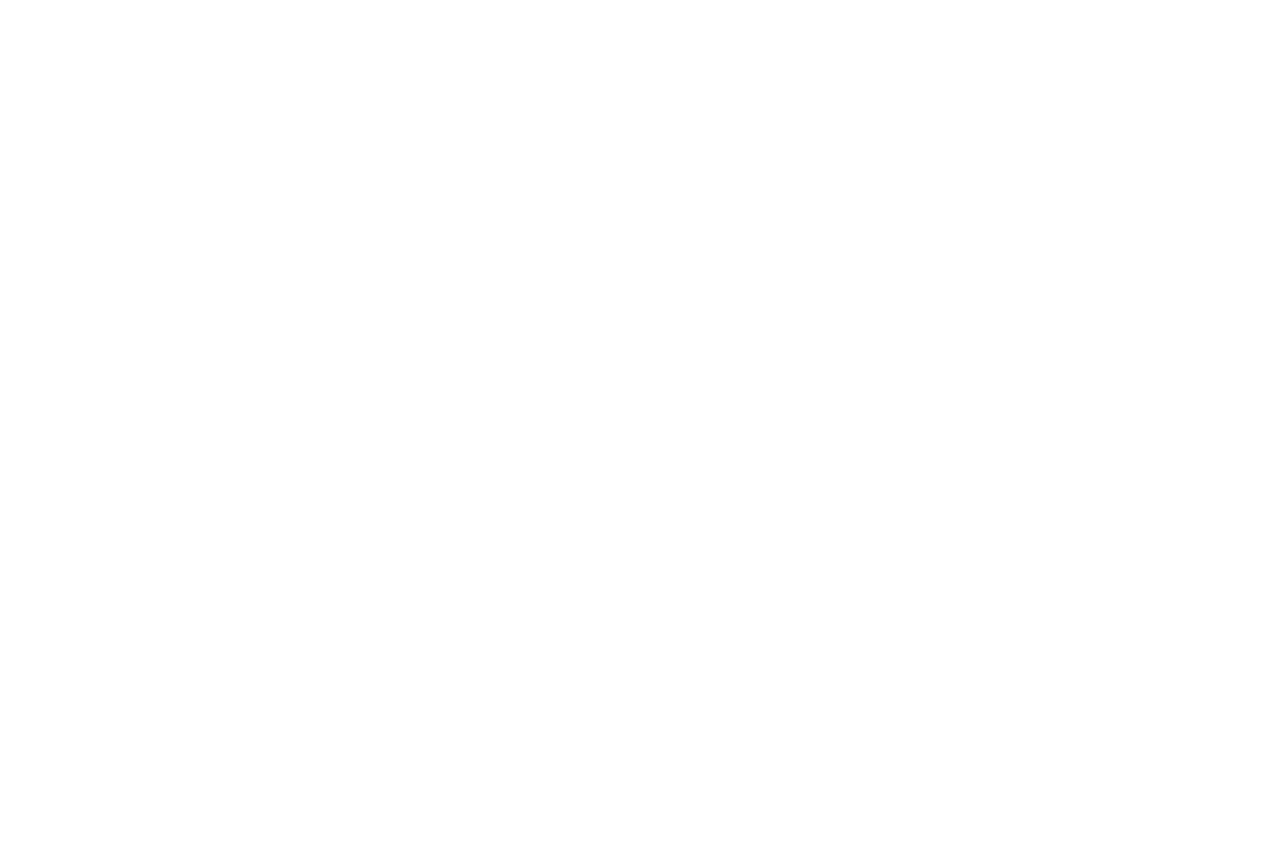
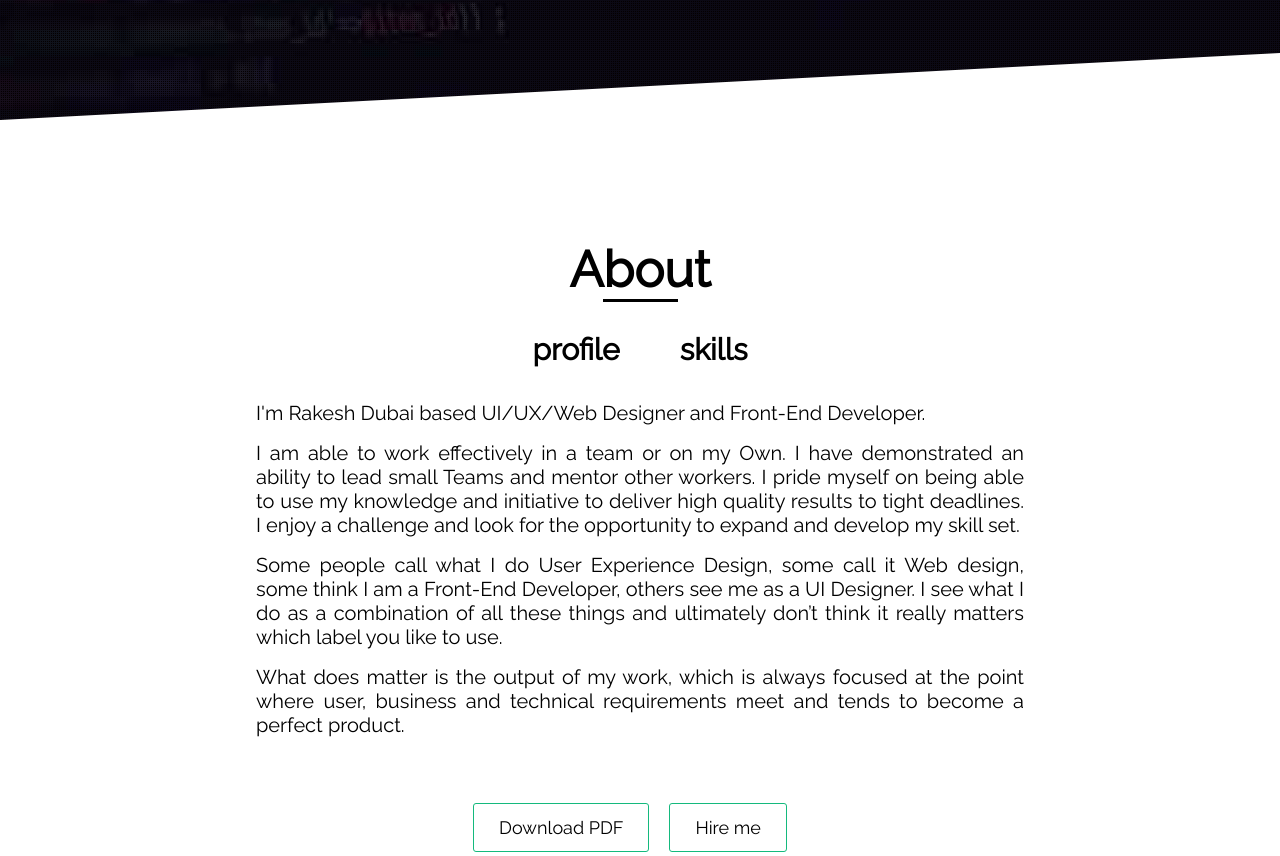
Before and after one commit to zhuweileo/myOnlineResume, a Vue app: page /#/ in a window 1280 px wide. Shown: the part 800-1656 px from the top of the page. Before the commit the page ends 800 px from the top, so only its background shows below. Built offline with nearby package versions, Linux system fonts and the light colour scheme; a small style sheet from the web is missing.

Commit message:
添加About页面

```diff
--- a/src/App.vue
+++ b/src/App.vue
@@ -2,6 +2,7 @@
   <div id="app">
     <TopBar/>
     <Home/>
+    <About/>
   </div>
 </template>
 
@@ -10,9 +11,10 @@
 import "./assets/css/reset.css"
 import TopBar from "./components/TopBar.vue"
 import Home from "./components/Home.vue"
+import About from "./components/About.vue"
 export default {
   name: 'app',
-  components:{TopBar,Home}
+  components:{TopBar,Home,About}
 }
 </script>
 
@@ -23,19 +25,19 @@
   -webkit-font-smoothing: antialiased;
   -moz-osx-font-smoothing: grayscale;
   text-align: center;
-  color: #2c3e50;
   height:100%;
 }
 .button{
   color:white;
   font-size:18px;
   border:1px solid $text-active-c;
-  padding:15px 25px ;
+  padding:0 25px ;
   border-radius:3px;
   display:inline-block;
   position:relative;
   z-index:1;
   overflow: hidden;
+  line-height:47px;
   &:before{
     content:"";
     background:$text-active-c;
--- /dev/null
+++ b/src/components/About.vue
@@ -0,0 +1,97 @@
+<template>
+<section id="About">
+  <div class="holder">
+    <h2>About<br></h2>
+    <div class="tabs">
+      <div class="tab"><a href="">profile</a><a href="">skills</a></div>
+      <div class="tab-content">
+        <div class="profile">
+          <p>I'm Rakesh Dubai based UI/UX/Web Designer and Front-End Developer.</p>
+          <p>I am able to work effectively in a team or on my Own. I have demonstrated an ability to lead small Teams and mentor other workers. I pride myself on being able to use my knowledge and initiative to deliver high quality results to tight deadlines. I enjoy a challenge and look for the opportunity to expand and develop my skill set.</p>
+          <p>Some people call what I do User Experience Design, some call it Web design, some think I am a Front-End Developer, others see me as a UI Designer. I see what I do as a combination of all these things and ultimately don’t think it really matters which label you like to use.</p>
+          <p>What does matter is the output of my work, which is always focused at the point where user, business and technical requirements meet and tends to become a perfect product.</p>
+          <div class="btns">
+            <a class="button" href="">Download PDF</a><a class="button" href="">Hire me</a>
+          </div>
+        </div>
+        <div class="skills"></div>
+      </div>
+    </div>
+  </div>
+
+</section>
+</template>
+<script>
+export default {
+    name:"About"
+}
+</script>
+<style lang="scss">
+#About{
+  &:before{
+    content:"";
+    display:block;
+    height:15vh;
+    background: #fff;
+    transform:skewY(-3deg);
+    transform-origin:0 0;
+  }
+  h2{
+    font-size:50px;
+    font-weight:700;
+    &:after{
+      content:"";
+      display:block;
+      height:3px;
+      width:1.5em;
+      background: #000;
+      margin:0 auto;
+    }
+  }
+  .tabs{
+    .tab{
+      a{
+        font-size:30px;
+        font-weight:600;
+        color:inherit;
+        padding:30px;
+        display:inline-block;
+        &:after{
+          content:"";
+          display:block;
+          height:2px;
+          /*width:1.5em;*/
+          width:0;
+          background: #000;
+          margin:0 auto;
+          transition:all .5s;
+          margin-top:2px;
+        }
+        &:hover:after{
+          width:100%;
+        }
+      }
+    }
+    .tab-content{
+      width:60%;
+      margin:0 auto;
+      .profile{
+        p{
+          text-align:justify;
+          padding-bottom:16px;
+          font-size:20px;
+        }
+        .btns{
+          margin-top:50px;
+          a{
+            margin-right:20px;
+            color:#000;
+            transition:color .5s;
+            &:hover{color:white}
+          }
+        }
+      }
+    }
+  }
+}
+</style>
--- a/src/components/Home.vue
+++ b/src/components/Home.vue
@@ -21,7 +21,7 @@
 <style lang="scss">
 $text-active-c:#14b97d;
 #Home{
-  height:100vh;
+  height:115vh;
   background: url(../assets/img/me-overlay.png) repeat 0 0 fixed,url(../assets/img/bg-black2.jpg) no-repeat center fixed;
   background-size:auto,cover;
   padding:150px 0 0 0;
--- a/src/components/TopBar.vue
+++ b/src/components/TopBar.vue
@@ -68,6 +68,7 @@
   >div{
     transition:all 0.5s ease-in-out;
   }
+  z-index:100;
   position:fixed;
   left:0;
   right:0;
```
